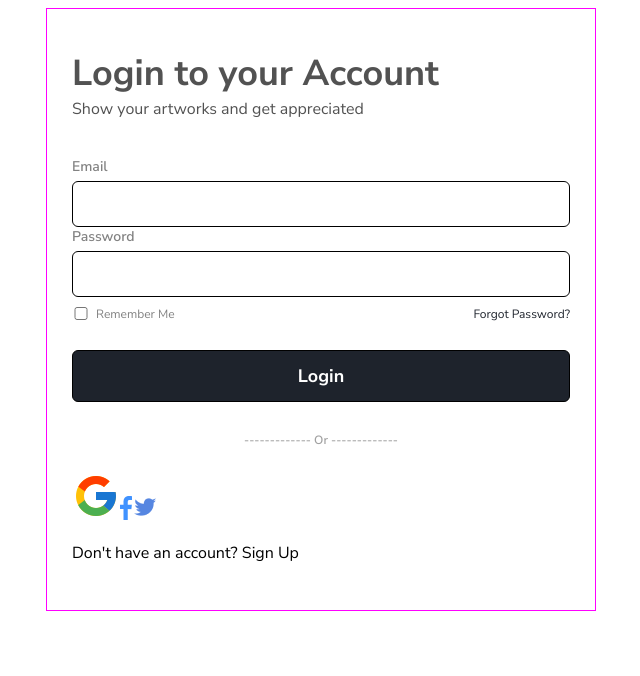
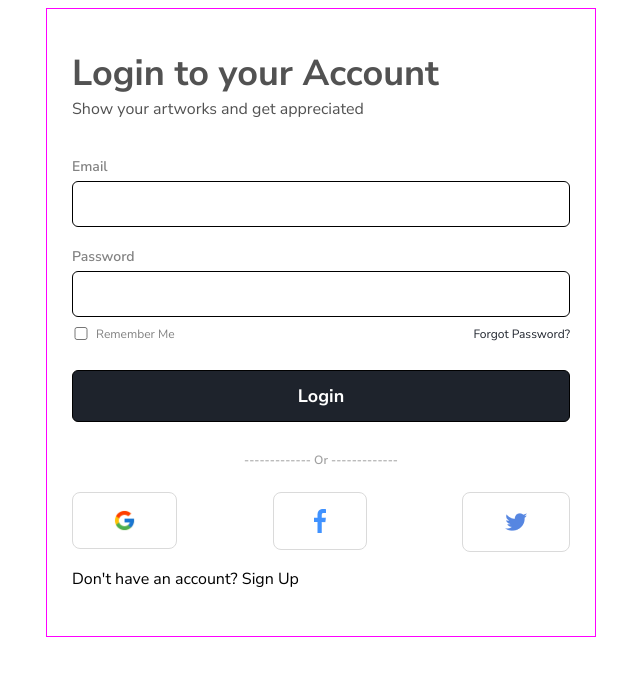
Before and after one commit to chingu-voyages/v40-geckos-team-19, a React (Create React App) app: page /login in a window 1280 px wide. Shown: the top 676 px of the page, without its empty margins (319-959 px from the left). Built offline with nearby package versions, Linux system fonts and the light colour scheme.

Commit message:
styled social icons

```diff
--- a/src/Components/Login/LoginPage.css
+++ b/src/Components/Login/LoginPage.css
@@ -42,3 +42,21 @@
   font-weight: 600;
   color: #A1A1A1;
 }
+
+.signup-social-icons {
+  display: flex;
+  flex-direction: row;
+  justify-content: space-between;
+}
+
+.signup-social-icons img {
+  max-width: 100%;
+  height: fit-content;
+  border: 1px solid #DADADA;
+  border-radius: 8px;
+  padding: 16px 40px;
+}
+
+.signup-social-icons .google-icon {
+  height: 57px;
+}
--- a/src/Components/Login/LoginPage.jsx
+++ b/src/Components/Login/LoginPage.jsx
@@ -18,8 +18,8 @@ const LoginPage = () => {
         <LoginPageForm />
 
         <p className="or-text">------------- Or ------------- </p>
-        <div className="socialIcons">
-          <img src={Google} alt="Login with Google" />
+        <div className="signup-social-icons">
+          <img src={Google} alt="Login with Google" className="google-icon" />
           <img src={Facebook} alt="Login with Facebook" />
           <img src={Twitter} alt="Login with Twitter" />
         </div>
--- a/src/Components/Login/LoginPageForm.css
+++ b/src/Components/Login/LoginPageForm.css
@@ -20,7 +20,7 @@
   border: 1px solid black;
   border-radius: 6px;
   padding: 13px 10px 12px;
-  margin: 20px 0 0;
+  margin: 20px 0;
 }
 
 .login-form input {
@@ -71,6 +71,7 @@
   line-height: 25px;
   justify-content: center;
   cursor: pointer;
+  margin-bottom: 0;
 }
 
 .login-help a {
```
